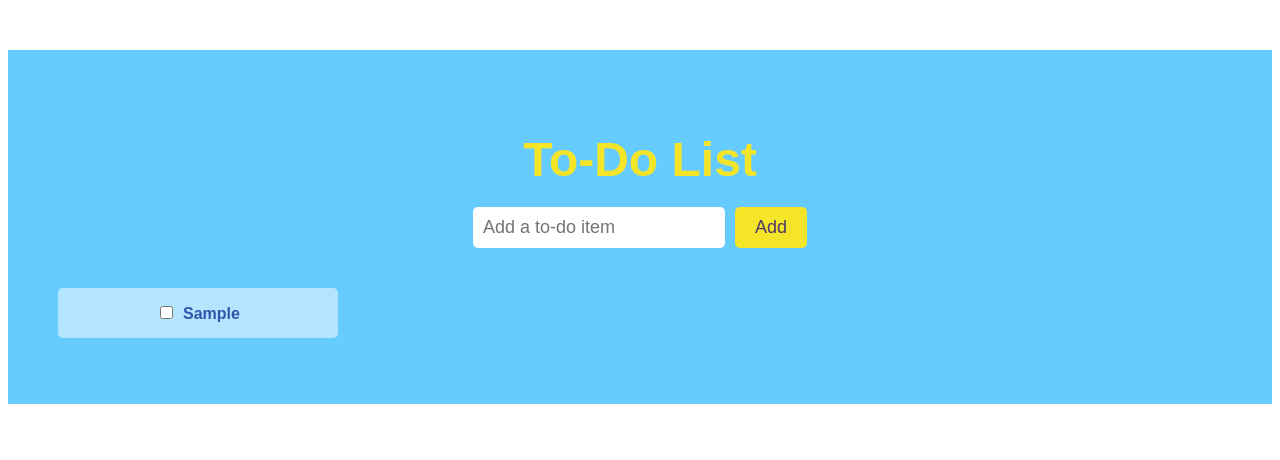
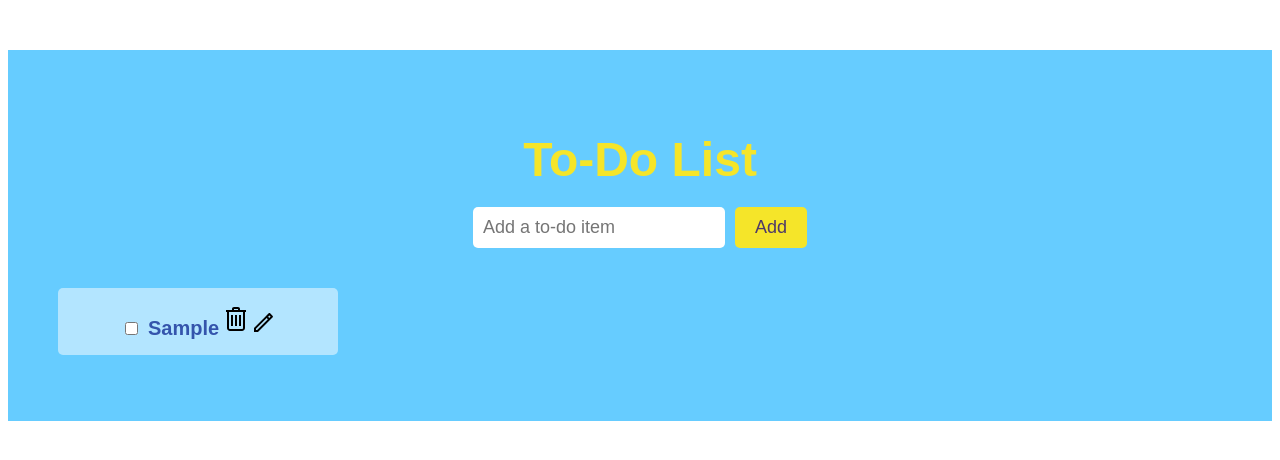
Before and after one commit to Abhishamathew/ReactApp, a React (Create React App) app: page / in a window 1280 px wide. Both pictures are taken after typing "Sample" into the empty fields and a click on the button "Add". Shown: the top 460 px of the page. Built offline with nearby package versions, Linux system fonts and the light colour scheme.

Commit message:
Edit and delete operation

```diff
--- a/src/App.css
+++ b/src/App.css
@@ -56,6 +56,7 @@ li {
   border-radius: 5px;
   list-style: none;
   font-weight: bold;
+  font-size: 20px ;
 }
 
 input[type='checkbox'] {
--- a/src/App.js
+++ b/src/App.js
@@ -1,7 +1,7 @@
 import { useState } from 'react';
-import AddTodo from './AddTodo';
-import TodoList from './TodoList';
-import './App.css';
+import AddTodo from './Components/TodoApp/AddTodo';
+import TodoList from './Components/TodoApp/TodoList';
+import  "./App.css";
 
 function App() {
   const [todos, setTodos] = useState([]);
@@ -17,11 +17,28 @@ function App() {
     setTodos(newTodos);
   };
 
+  const deleteTodo = (index) => {
+    const newTodos = [...todos];
+    newTodos.splice(index, 1);
+    setTodos(newTodos);
+  };
+
+  const editTodo = (index, newText) => {
+    const newTodos = [...todos];
+    newTodos[index].text = newText;
+    setTodos(newTodos);
+  };
+
   return (
     <div className="App">
       <h1>To-Do List</h1>
       <AddTodo addTodo={addTodo} />
-      <TodoList todos={todos} toggleCompleted={toggleCompleted} />
+      <TodoList
+        todos={todos}
+        toggleCompleted={toggleCompleted}
+        deleteTodo={deleteTodo}
+        editTodo={editTodo}
+      />
     </div>
   );
 }
--- /dev/null
+++ b/src/Components/TodoApp/TodoList.js
@@ -0,0 +1,52 @@
+import { useState } from 'react';
+import deleteicon from '../../assets/icons8-trash.svg';
+import editicon from '../../assets/icons8-edit.svg';
+
+function TodoList({ todos, toggleCompleted, deleteTodo, editTodo }) {
+  const [editIndex, setEditIndex] = useState(-1);
+  const [editText, setEditText] = useState('');
+
+  const handleEdit = (index) => {
+    setEditIndex(index);
+    setEditText(todos[index].text);
+  };
+
+  const handleSave = (index) => {
+    editTodo(index, editText);
+    setEditIndex(-1);
+  };
+
+  return (
+    <ul>
+      {todos.map((todo, index) => (
+        <li key={index}>
+          {editIndex === index ? (
+            <div>
+              <input
+                type="text"
+                value={editText}
+                onChange={(event) => setEditText(event.target.value)}
+              />
+              <button onClick={() => handleSave(index)}>Save</button>
+            </div>
+          ) : (
+            <div>
+              <input
+                type="checkbox"
+                checked={todo.completed}
+                onChange={() => toggleCompleted(index)}
+              />
+              <span style={{ textDecoration: todo.completed ? 'line-through' : 'none' }}>
+                {todo.text}
+              </span>
+              <img onClick={() => deleteTodo(index)} src={deleteicon} alt='right-chevron' />
+              <img onClick={() => handleEdit(index)} src={editicon} alt='right-chevron' />
+            </div>
+          )}
+        </li>
+      ))}
+    </ul>
+  );
+}
+
+export default TodoList;
--- a/src/TodoList.js
+++ /dev/null
@@ -1,20 +0,0 @@
-function TodoList({ todos, toggleCompleted }) {
-    return (
-      <ul>
-        {todos.map((todo, index) => (
-          <li key={index}>
-            <input
-              type="checkbox"
-              checked={todo.completed}
-              onChange={() => toggleCompleted(index)}
-            />
-            <span style={{ textDecoration: todo.completed ? 'line-through' : 'none' }}>
-              {todo.text}
-            </span>
-          </li>
-        ))}
-      </ul>
-    );
-  }
-
-  export default TodoList;
```
Also changed, not shown: src/Components/TodoApp/AddTodo.js (renamed from src/AddTodo.js), src/assets/icons8-edit.svg (added), src/assets/icons8-trash.svg (added).
